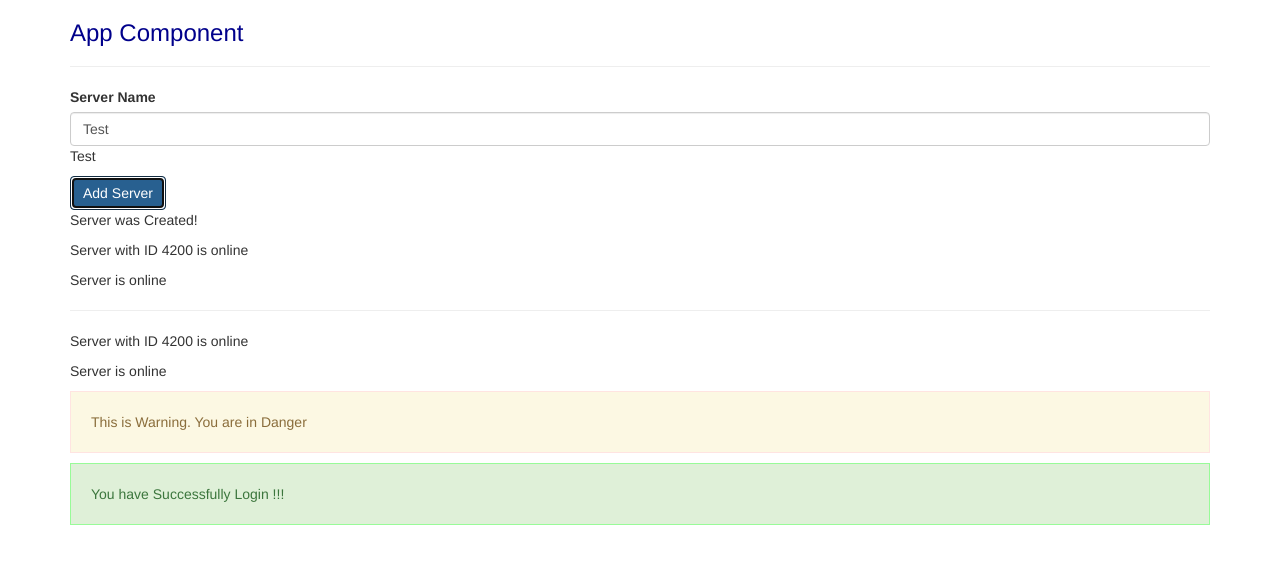
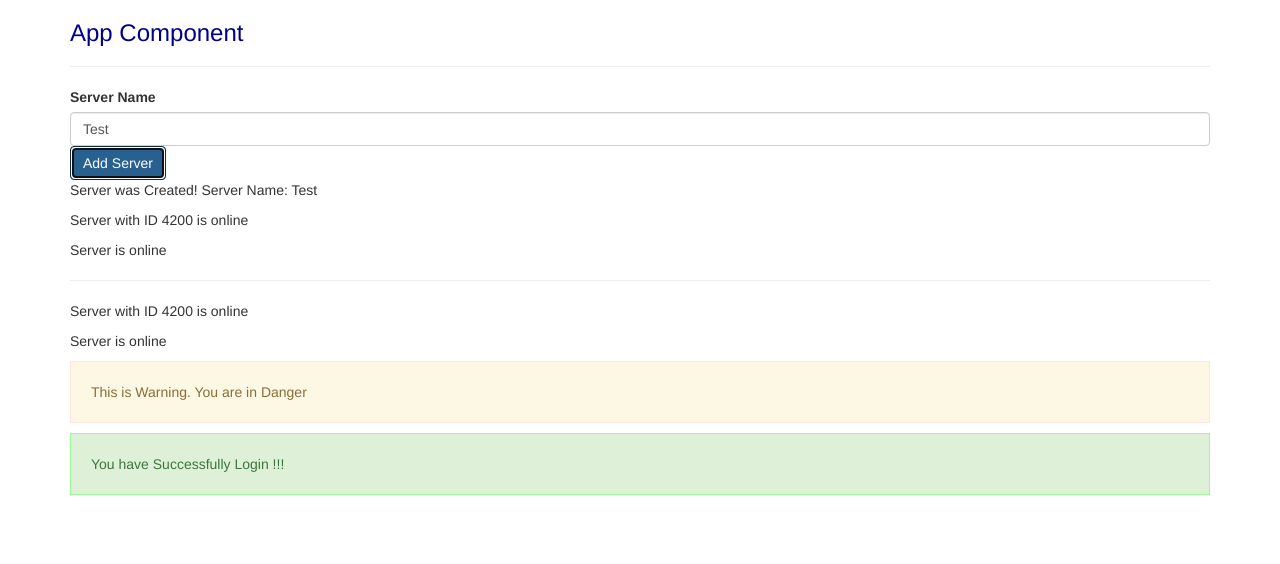
Before and after one commit to DevBaweja/Angular-Basic-App, an Angular app: page / in a window 1280 px wide. Both pictures are taken after a click on the button "Add Server". Shown: the top 564 px of the page. Built offline with nearby package versions, Linux system fonts and the light colour scheme.

Commit message:
Directives

```diff
--- a/src/app/servers/servers.component.html
+++ b/src/app/servers/servers.component.html
@@ -7,7 +7,7 @@
 <input type="text" class="form-control"
 [(ngModel)] = "serverName">
 
-<p>{{serverName}}</p>
+<!-- <p>{{serverName}}</p> -->
 
 <button class="btn btn-primary"
 [disabled] = "!allowNewServer"
@@ -21,7 +21,10 @@
 <p [innerText] = "getAccess()"></p> -->
 <!-- Don't mix String Interpolation and Property Binding Together  -->
 
-<p>{{serverCreationStatus}}</p>
+<!-- <p>{{serverCreationStatus}}</p> -->
+
+<p *ngIf="serverCreated" > Server was Created! Server Name: {{serverName   }}</p>
+<!-- * means it is structured directive Changing DOM -->
 <app-server></app-server>
 <hr>
 <app-server></app-server>
--- a/src/app/servers/servers.component.ts
+++ b/src/app/servers/servers.component.ts
@@ -19,6 +19,7 @@
   allowNewServer : boolean = false;
   serverCreationStatus : string = 'No server was created!';
   serverName : string = 'Test';
+  serverCreated : boolean = false;
 
   constructor() {
     setTimeout( () => {
@@ -32,7 +33,8 @@
   }
 
   onCreateServer(){
-    this.serverCreationStatus = 'Server was Created!  ';
+    this.serverCreated = true;
+    this.serverCreationStatus = 'Server was Created! Server Name: '+this.serverName;
   }
 
   onUpdateServerName(event: Event){
```
